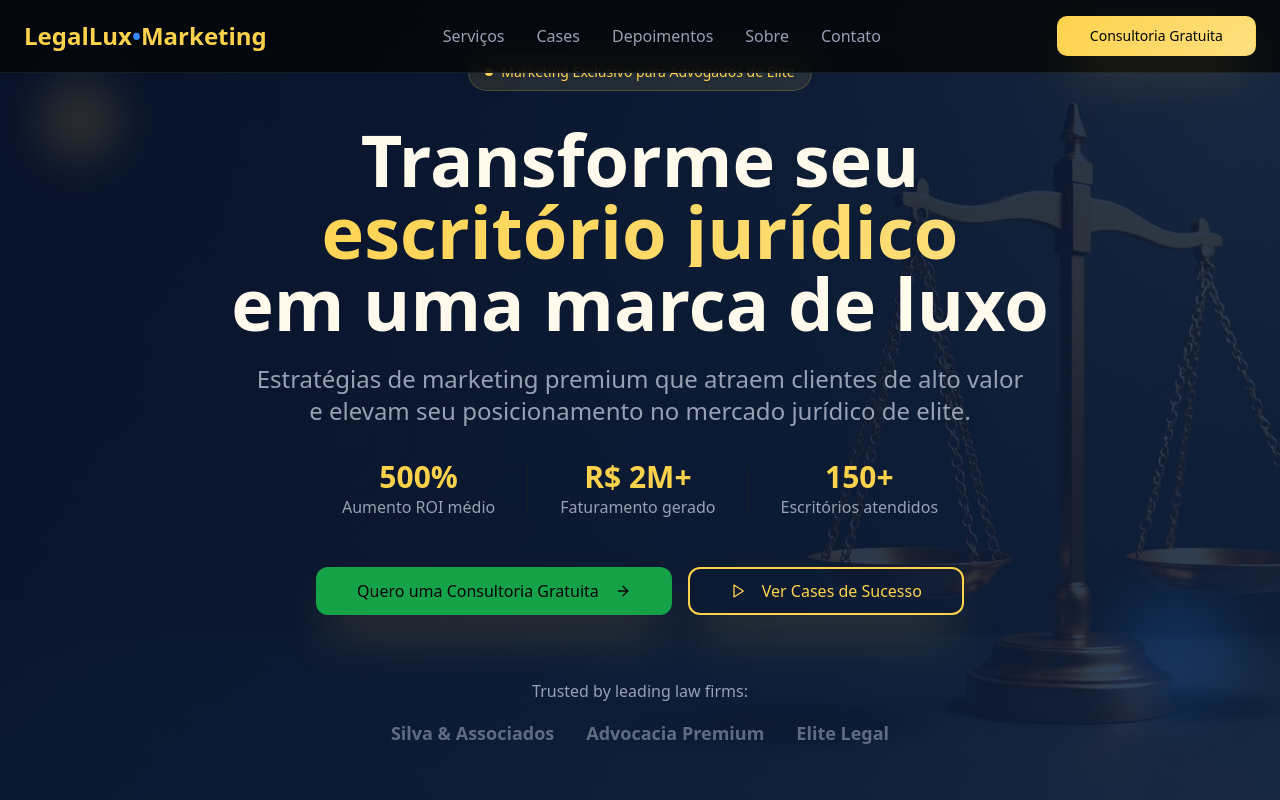
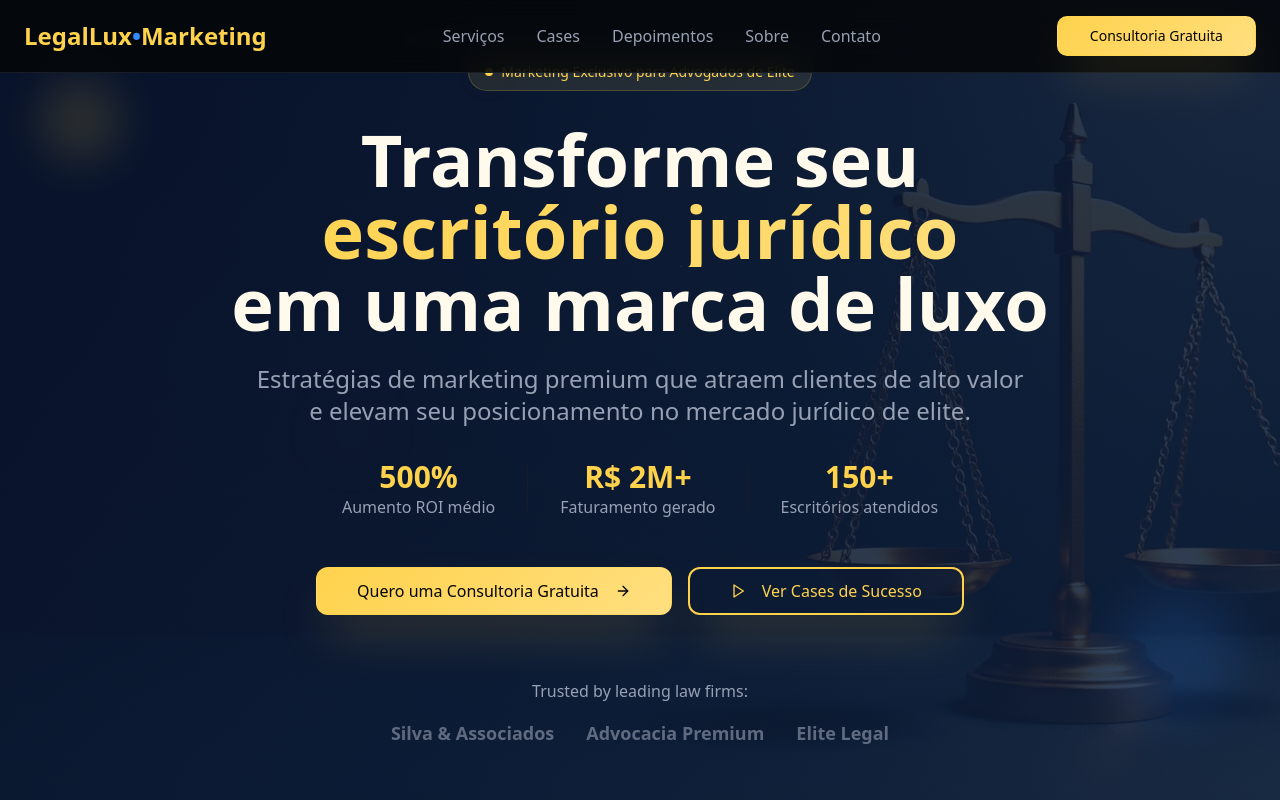
Before and after one commit to NorthMedi/apex-legal-studio, a React (Vite) app: page / in a window 1280 px wide. Shown: the top 800 px of the page. Built offline with nearby package versions, Linux system fonts and the light colour scheme.

Commit message:
Reverted to commit b2c6a41426843ca103940052cfb4213d3c64076f

```diff
--- a/src/components/HeroSection.tsx
+++ b/src/components/HeroSection.tsx
@@ -63,7 +63,7 @@ export const HeroSection = () => {
 
           {/* CTA Buttons */}
           <div className="flex flex-col sm:flex-row gap-4 justify-center items-center animate-fade-in-up">
-            <Button variant="success" size="xl" className="group">
+            <Button variant="luxury" size="xl" className="group">
               Quero uma Consultoria Gratuita
               <ArrowRight className="ml-2 group-hover:translate-x-1 transition-transform" />
             </Button>
--- a/src/components/ui/button-premium.tsx
+++ b/src/components/ui/button-premium.tsx
@@ -17,8 +17,7 @@ const buttonVariants = cva(
         // Premium variants
         luxury: "bg-gradient-primary text-primary-foreground shadow-luxury hover:shadow-xl transform hover:scale-105 border border-primary/20",
         premium: "bg-card border border-primary/30 text-foreground hover:bg-gradient-primary hover:text-primary-foreground shadow-premium transform hover:scale-105",
-        hero: "bg-transparent border-2 border-primary text-primary hover:bg-primary hover:text-primary-foreground shadow-luxury text-lg px-8 py-4 rounded-lg",
-        success: "bg-success text-success-foreground shadow-luxury hover:shadow-xl transform hover:scale-105 border border-success/20 hover:bg-success/90"
+        hero: "bg-transparent border-2 border-primary text-primary hover:bg-primary hover:text-primary-foreground shadow-luxury text-lg px-8 py-4 rounded-lg"
       },
       size: {
         default: "h-9 px-4 py-2",
--- a/src/index.css
+++ b/src/index.css
@@ -37,10 +37,6 @@
     /* Destructive */
     --destructive: 0 84.2% 60.2%;
     --destructive-foreground: 45 100% 96%;
-
-    /* Success - Premium Green */
-    --success: 142 76% 36%;
-    --success-foreground: 220 20% 2%;
 
     /* Border and inputs */
     --border: 220 20% 12%;
@@ -97,8 +93,6 @@
     --accent-foreground: 220 20% 2%;
     --destructive: 0 84.2% 60.2%;
     --destructive-foreground: 45 100% 96%;
-    --success: 142 76% 36%;
-    --success-foreground: 220 20% 2%;
     --border: 220 20% 12%;
     --input: 220 20% 8%;
     --ring: 45 100% 65%;
--- a/tailwind.config.ts
+++ b/tailwind.config.ts
@@ -35,10 +35,6 @@ export default {
 				destructive: {
 					DEFAULT: 'hsl(var(--destructive))',
 					foreground: 'hsl(var(--destructive-foreground))'
-				},
-				success: {
-					DEFAULT: 'hsl(var(--success))',
-					foreground: 'hsl(var(--success-foreground))'
 				},
 				muted: {
 					DEFAULT: 'hsl(var(--muted))',
```
